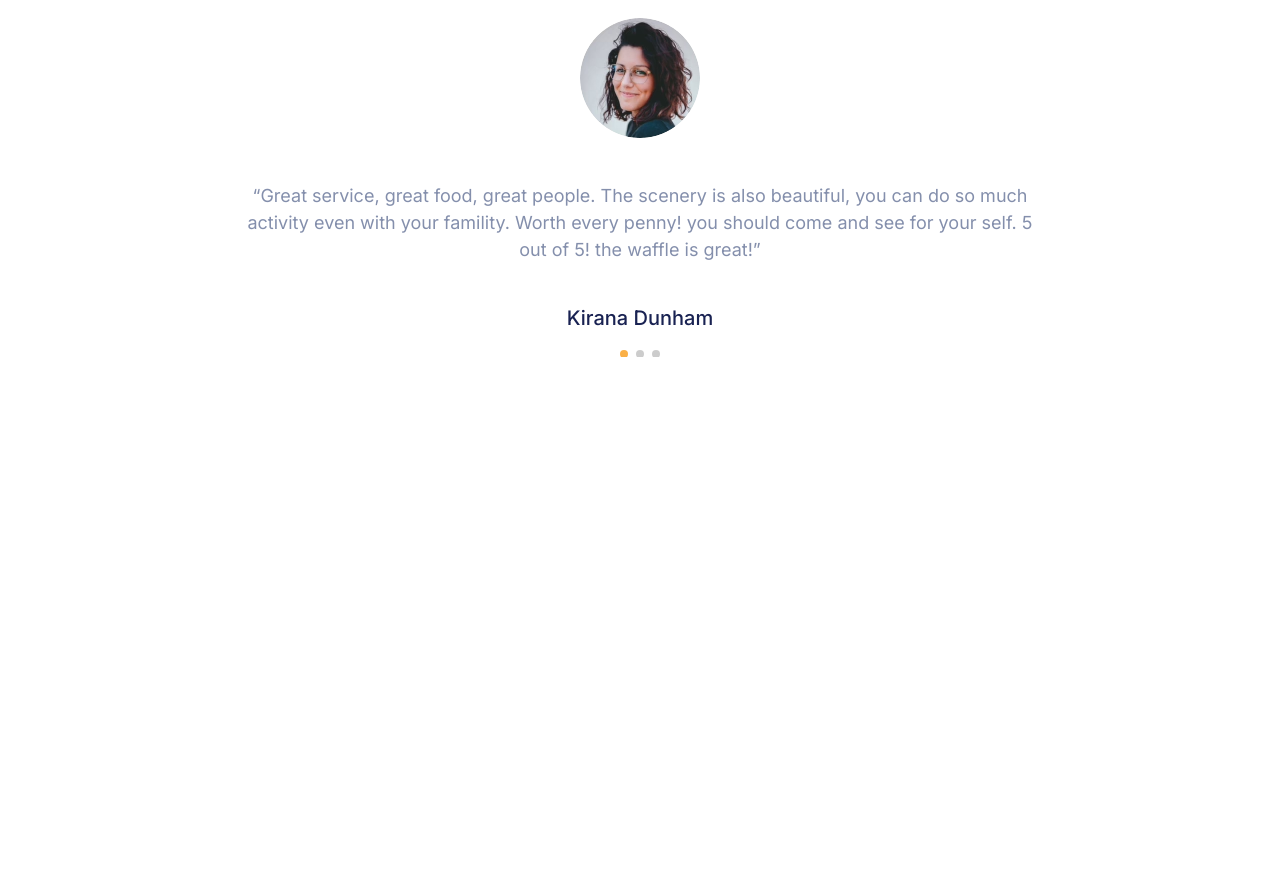
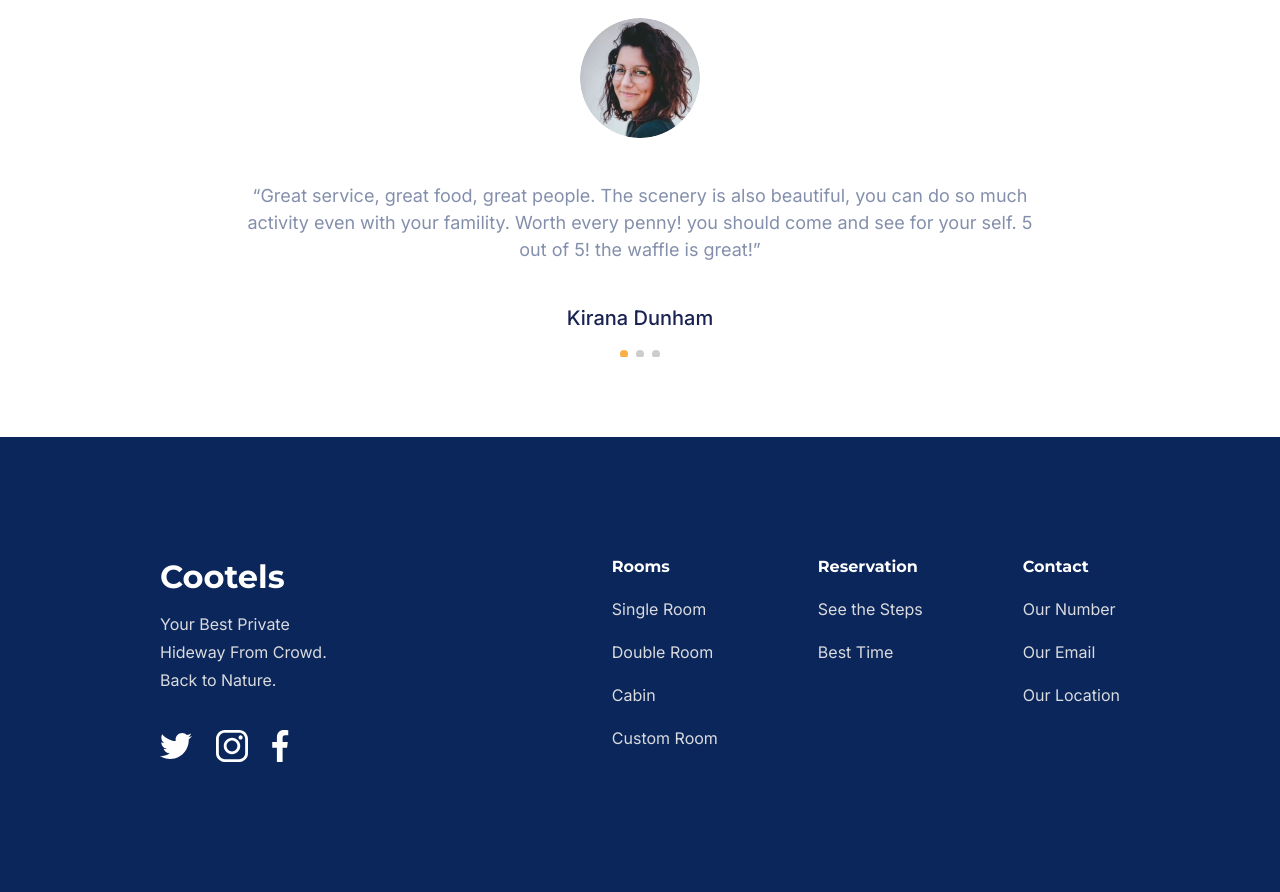
Before and after one commit to stavbers/Cootels-MinimalistWebsiteLandingPage, a website: page app/index.html in a window 1280 px wide. Shown: the part 4323-5215 px from the top of the page. Before the commit the page ends 4760 px from the top, so only its background shows below. Drawn offline with nearby package versions, Linux system fonts and the light colour scheme.

Commit message:
add footer html css img

```diff
--- a/app/index.html
+++ b/app/index.html
@@ -258,7 +258,48 @@
     </main>
 
     <footer class="footer">
-  <div class="container"></div>
+  <div class="container">
+    <div class="footer-wrp">
+      <div class="footer-info">
+        <h2 class="footer__title">Cootels</h2>
+        <p class="footer__descr">Your Best Private <br> Hideway From Crowd. <br> Back to Nature.</p>
+        <ul class="footer-social__list social-list1">
+          <li class="social-list1__item"><a href="#" class="social-list1__link">
+            <img src="img/twitter123.svg" alt="twitter">
+          </a>
+        </li>
+        <li class="social-list1__item"><a href="#" class="social-list1__link">
+          <img src="img/insta123.svg" alt="insta">
+        </a>
+      </li>
+      <li class="social-list1__item"><a href="#" class="social-list1__link">
+        <img src="img/fb123.svg" alt="fb">
+      </a>
+    </li>
+        </ul>
+      </div>
+      <div class="footer-nav">
+        <ul class="footer-nav__list">
+          <li class="footer-nav__item"><a href="#" class="footer-nav__link footer-nav__link-active">Rooms</a></li>
+          <li class="footer-nav__item"><a href="#" class="footer-nav__link">Single Room</a></li>
+          <li class="footer-nav__item"><a href="#" class="footer-nav__link">Double Room</a></li>
+          <li class="footer-nav__item"><a href="#" class="footer-nav__link">Cabin</a></li>
+          <li class="footer-nav__item"><a href="#" class="footer-nav__link">Custom Room</a></li>
+        </ul>
+        <ul class="footer-nav__list">
+          <li class="footer-nav__item"><a href="#" class="footer-nav__link footer-nav__link-active">Reservation</a></li>
+          <li class="footer-nav__item"><a href="#" class="footer-nav__link">See the Steps</a></li>
+          <li class="footer-nav__item"><a href="#" class="footer-nav__link">Best Time</a></li>
+        </ul>
+        <ul class="footer-nav__list">
+          <li class="footer-nav__item"><a href="#" class="footer-nav__link footer-nav__link-active">Contact</a></li>
+          <li class="footer-nav__item"><a href="#" class="footer-nav__link">Our Number</a></li>
+          <li class="footer-nav__item"><a href="#" class="footer-nav__link">Our Email</a></li>
+          <li class="footer-nav__item"><a href="#" class="footer-nav__link">Our Location</a></li>
+        </ul>
+      </div>
+    </div>
+  </div>
 </footer>
 
   </div>
--- /dev/null
+++ b/src/scss/components/_footer.scss
@@ -0,0 +1,73 @@
+.footer {
+background-color: #0B265A;
+color: #fff;
+  &__title {
+    @include mp0;
+    @include monst700;
+    font-size: 32px;
+    line-height: 40px;
+    margin-bottom: 13px;
+  }
+
+  &__descr {
+    @include mp0;
+    @include inter400;
+    font-size: 16px;
+    line-height: 28px;
+    color: #D9DBDE;
+  }
+}
+
+.footer-wrp {
+  display: flex;
+  justify-content: space-between;
+  padding: 120px;
+}
+.footer-info {
+}
+
+.social-list1 {
+  @include mp0;
+  @include liststyle;
+display: flex;
+align-items: center;
+margin-top: 36px;
+  &__item {
+    margin-right: 24px;
+  }
+
+  &__link {
+
+  }
+}
+.footer-nav {
+  display: flex;
+  justify-content: space-between;
+  &__list {
+    @include mp0;
+    @include liststyle;
+    margin-right: 100px;
+    &:last-child {
+      margin-right: 0px;
+    }
+  }
+
+  &__item {
+    margin-bottom: 24px;
+
+  }
+
+  &__link {
+    @include inter400;
+    color: #D9DBDE;
+    font-size: 16px;
+    line-height: 19px;
+
+  }
+
+  &__link-active {
+    @include monst700;
+    color: #fff;
+
+  }
+}
--- a/src/scss/main.scss
+++ b/src/scss/main.scss
@@ -12,3 +12,4 @@
 @import "./components/screen4";
 @import "./components/screen5";
 @import "./components/screen6";
+@import "./components/footer";
```
Also changed, not shown: src/partials/footer.html (+42 -1 lines), app/css/main.css, app/img/fb.svg (added), app/img/fb123.svg (added), app/img/insta.svg (added), app/img/insta123.svg (added), app/img/twitter.svg (added), app/img/twitter123.svg (added), src/img/fb123.svg (added), src/img/insta123.svg (added), src/img/twitter123.svg (added), 1 other file.
